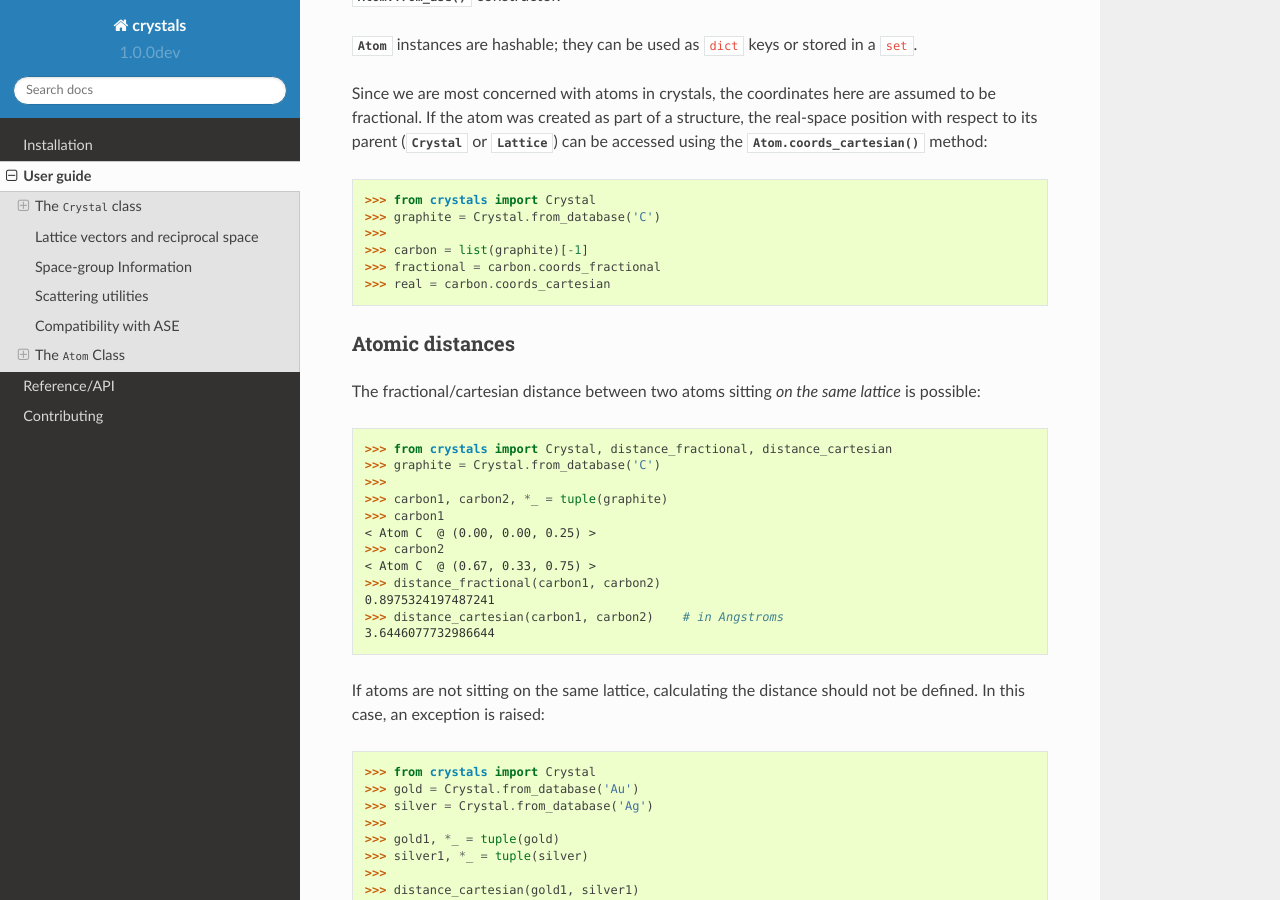
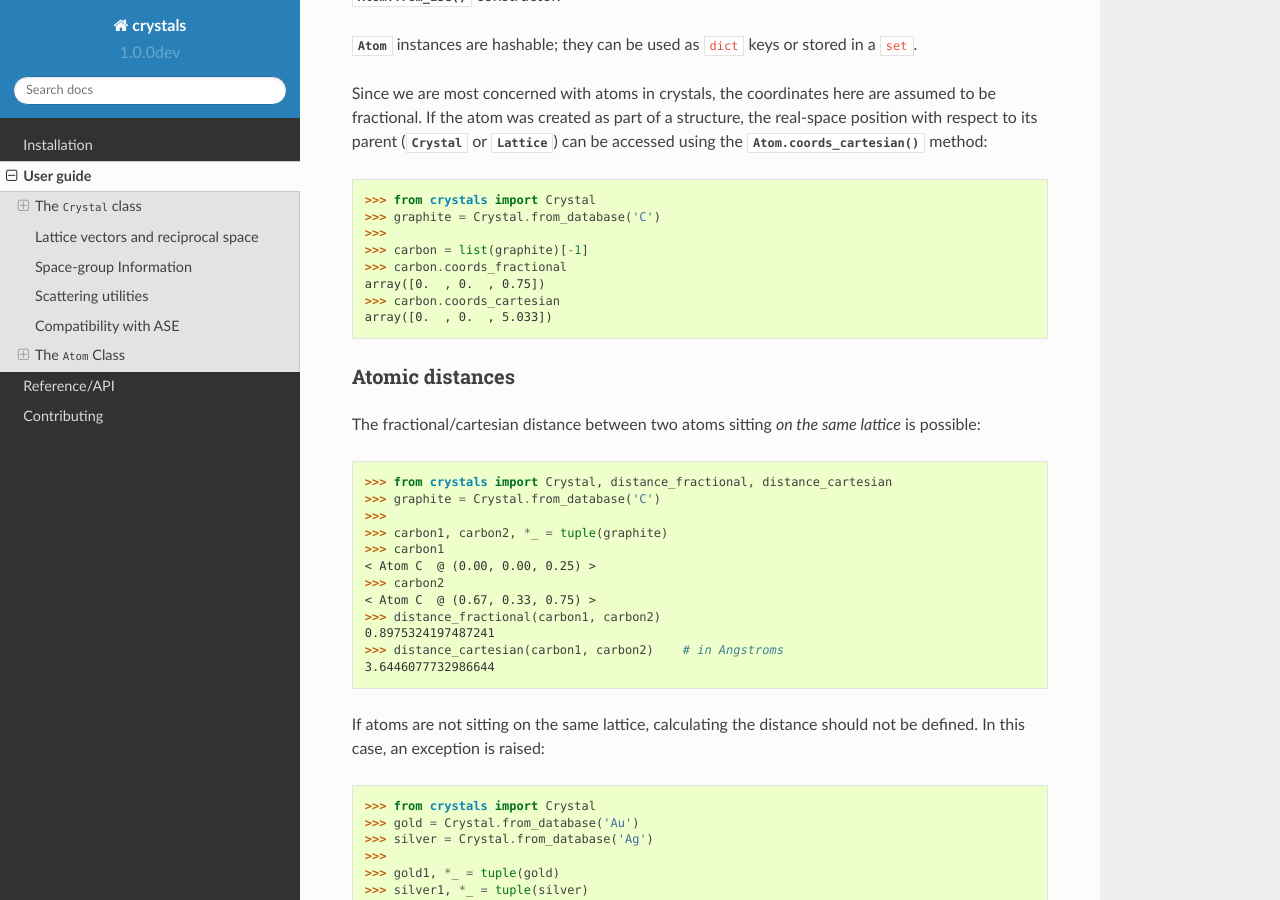
Before and after one commit to LaurentRDC/crystals, a Sphinx documentation site: the page built from docs/guide.rst, in a window 1280 px wide and 900 px high, scrolled down 6941 px. Built offline with Sphinx 7.4.7 and the Read the Docs theme 2.0.0, drawn with Linux system fonts in a browser that asks for light colours.

Commit message:
DOC: thigns

```diff
--- a/docs/guide.rst
+++ b/docs/guide.rst
@@ -319,8 +319,10 @@
     >>> graphite = Crystal.from_database('C')
     >>>
     >>> carbon = list(graphite)[-1]
-    >>> fractional = carbon.coords_fractional
-    >>> real = carbon.coords_cartesian
+    >>> carbon.coords_fractional
+    array([0.  , 0.  , 0.75])
+    >>> carbon.coords_cartesian
+    array([0.  , 0.  , 5.033])
 
 Atomic distances
 ----------------
```
